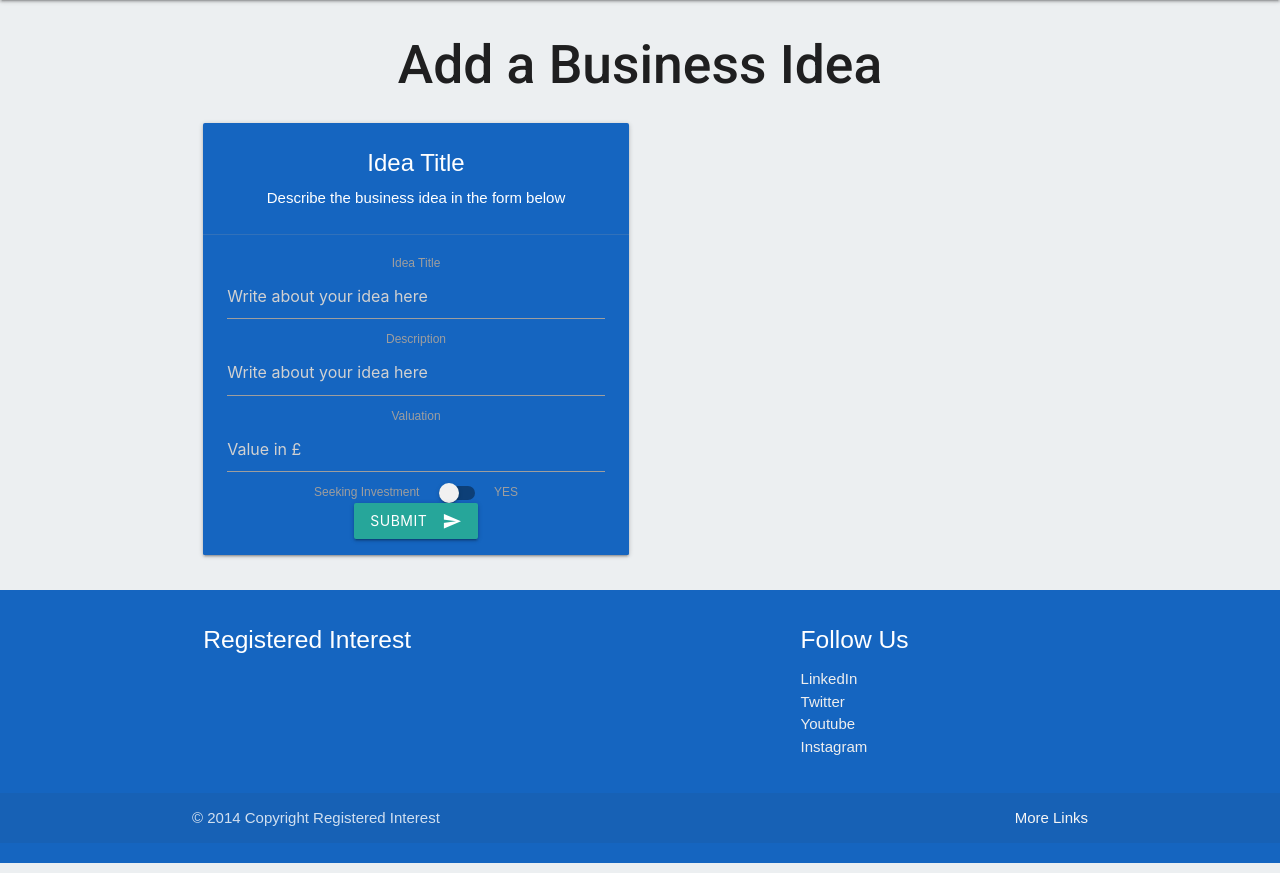
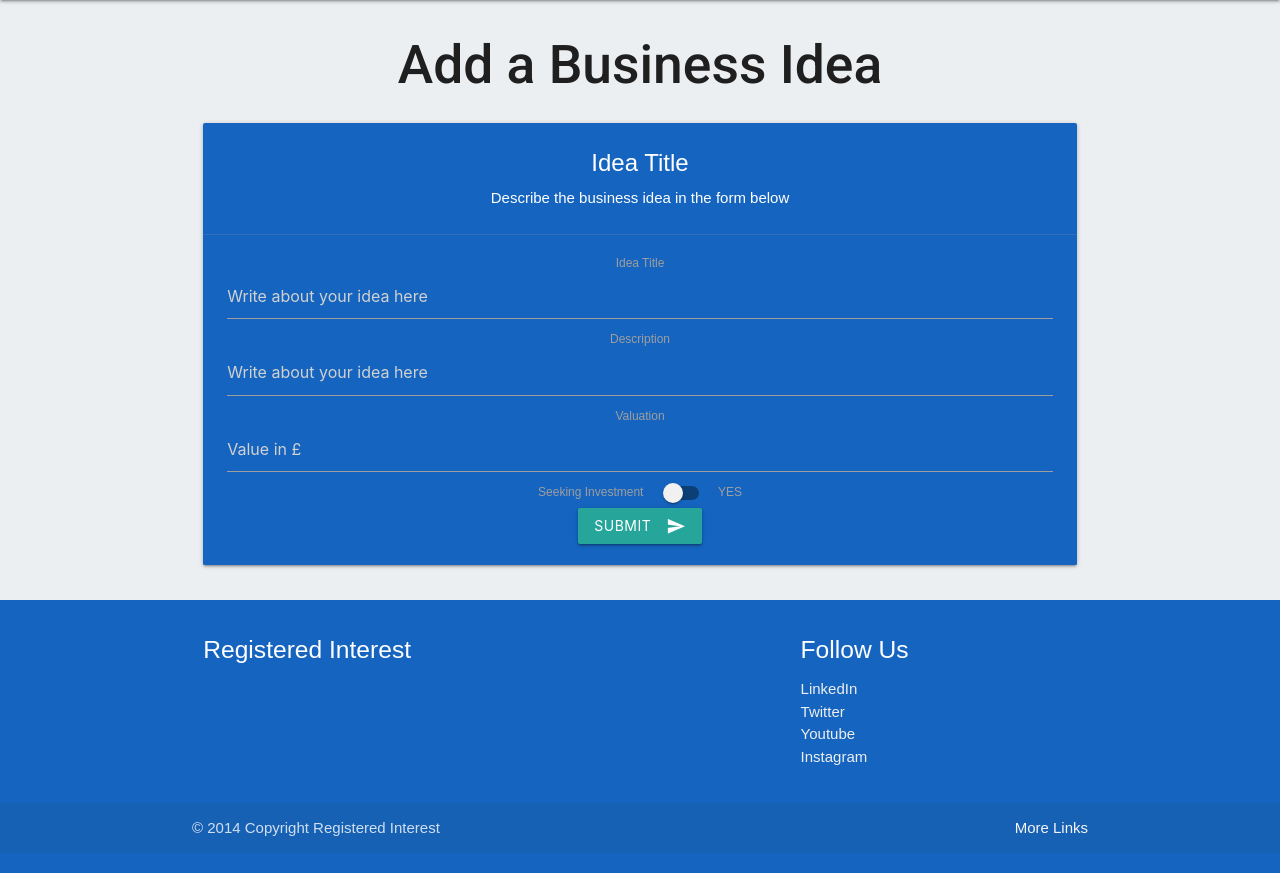
Before and after one commit to jlewis-89/Milestone-Project-3, a Flask app: page /add_ideas in a window 1280 px wide. Shown: the part 64-937 px from the top of the page. Run offline with Flask 3, Linux system fonts and the light colour scheme; data that the repository does not hold is empty; some libraries are stand-ins or nearby versions.

Commit message:
Improved alignments

```diff
--- a/static/css/style.css
+++ b/static/css/style.css
@@ -22,10 +22,12 @@ body {
     flex-direction: column;
     font-family: "Monntserrat", sans-serif;
     background-color: #eceff1;
+    margin: auto;
 }
 
 main {
     flex: 1 0 auto;
+    margin: auto;
 }
 
 .page-footer {
@@ -33,3 +35,11 @@ main {
     color: white;
     padding: 20px 0;
 }
+
+button {
+    margin: 5px;
+}
+
+.btn {
+    margin: 5px;
+}
--- a/templates/add_ideas.html
+++ b/templates/add_ideas.html
@@ -2,8 +2,8 @@
 {% block content %}
 <h2 class="center-align"><strong>Add a Business Idea</strong></h2>
 <div class="row center-align">
-    <div class="col s12 m6">
-        <div class="card blue darken-3">
+    <div class="col s12 m12">
+        <div class="card blue darken-3 center">
             <div class="card-content white-text">
                 <span class="card-title">Idea Title</span>
                 <p>Describe the business idea in the form below</p>
--- a/templates/base.html
+++ b/templates/base.html
@@ -55,7 +55,7 @@
         {% endif %}
         {% endwith %}
     </section>
-    <main class="container">
+    <main class="container center-align">
         {% block content %}
         {% endblock %}
     </main>
--- a/templates/home.html
+++ b/templates/home.html
@@ -1,7 +1,7 @@
 {% extends "base.html" %}
 {% block content %}
 <h2 class="center-align"><strong>About Us</strong></h2>
-<section class="container center-align">
+<section>
     <div class="row">
         <div class="col s5 push-s5"><img class="responsive-img"
                 src="static/assets/images/pexels-polina-zimmerman-3782134.jpg" alt="ideas board image"></div>
--- a/templates/profile.html
+++ b/templates/profile.html
@@ -1,7 +1,7 @@
 {% extends "base.html" %}
 {% block content %}
-<div class="row center-align">
-    <div class="col s12 m6">
+<div class="row center ">
+    <div class="col s12 m12">
         <h2>{{ username }}'s Profile </h2>
         <a class="btn" href="{{ url_for('get_ideas') }}">Show all Ideas</a>
         <a class="btn" href="{{ url_for('add_ideas') }}">Add New Idea</a>
```
Also changed, not shown: templates/edit_ideas.html (+4 -4 lines).
